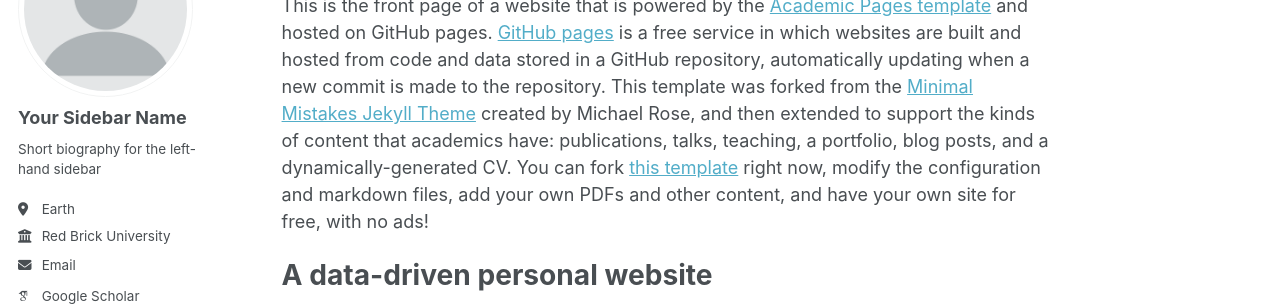
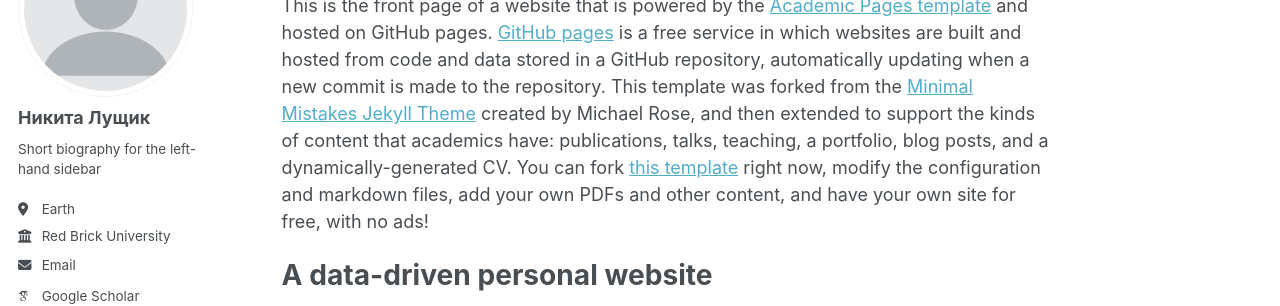
Before and after one commit to AlinaRinn/AlinaRinn.github.io, a Jekyll site: the page built from _pages/about.md, in a window 1280 px wide. Shown: the part 184-490 px from the top of the page. Built offline with Jekyll 4.4.1, drawn with Linux system fonts in a browser that asks for light colours; some web fonts are replaced.

Commit message:
Update _config.yml

```diff
--- a/_config.yml
+++ b/_config.yml
@@ -12,9 +12,9 @@
 title_separator          : "-"
 name                     : &name "Никита Лущик"
 description              : &description "personal description"
-url                      : https://academicpages.github.io # the base hostname & protocol for your site e.g. "https://[your GitHub username].github.io"
+url                      : https://AlinaRinn.github.io # the base hostname & protocol for your site e.g. "https://[your GitHub username].github.io"
 baseurl                  : "" # the subpath of your site, e.g. "/blog"
-repository               : "academicpages/academicpages.github.io"
+repository               : "AlinaRinn/AlinaRinn.github.io"
 
 # Site Author - The following control what appear as part of the author content on the side bar.
 #               If a field is blank the icon and link will not appear, otherwise it will be shown.
@@ -22,7 +22,7 @@
 author:
   # Biographic information
   avatar           : "profile.png"
-  name             : "Your Sidebar Name"
+  name             : "Никита Лущик"
   pronouns         : # example: "she/her"
   bio              : "Short biography for the left-hand sidebar"
   location         : "Earth"
```
